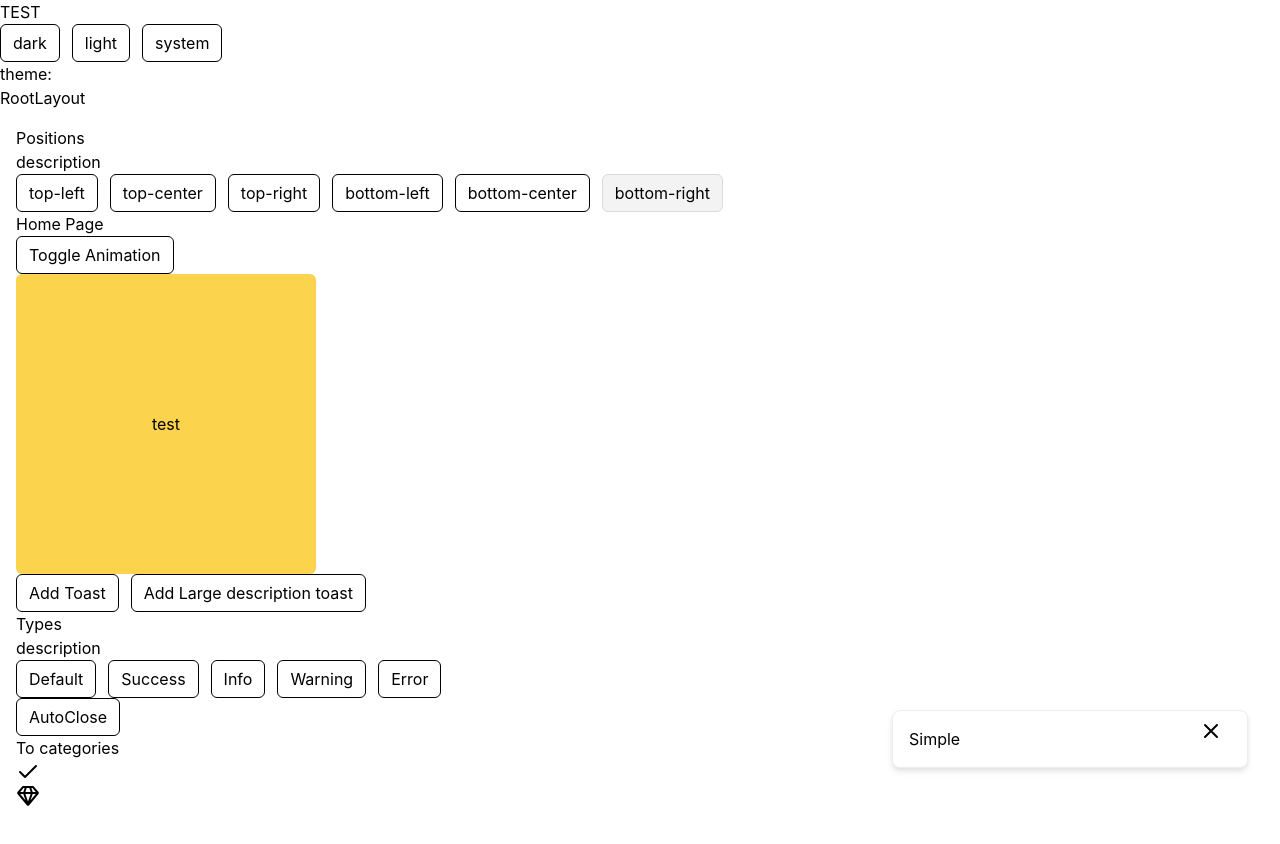
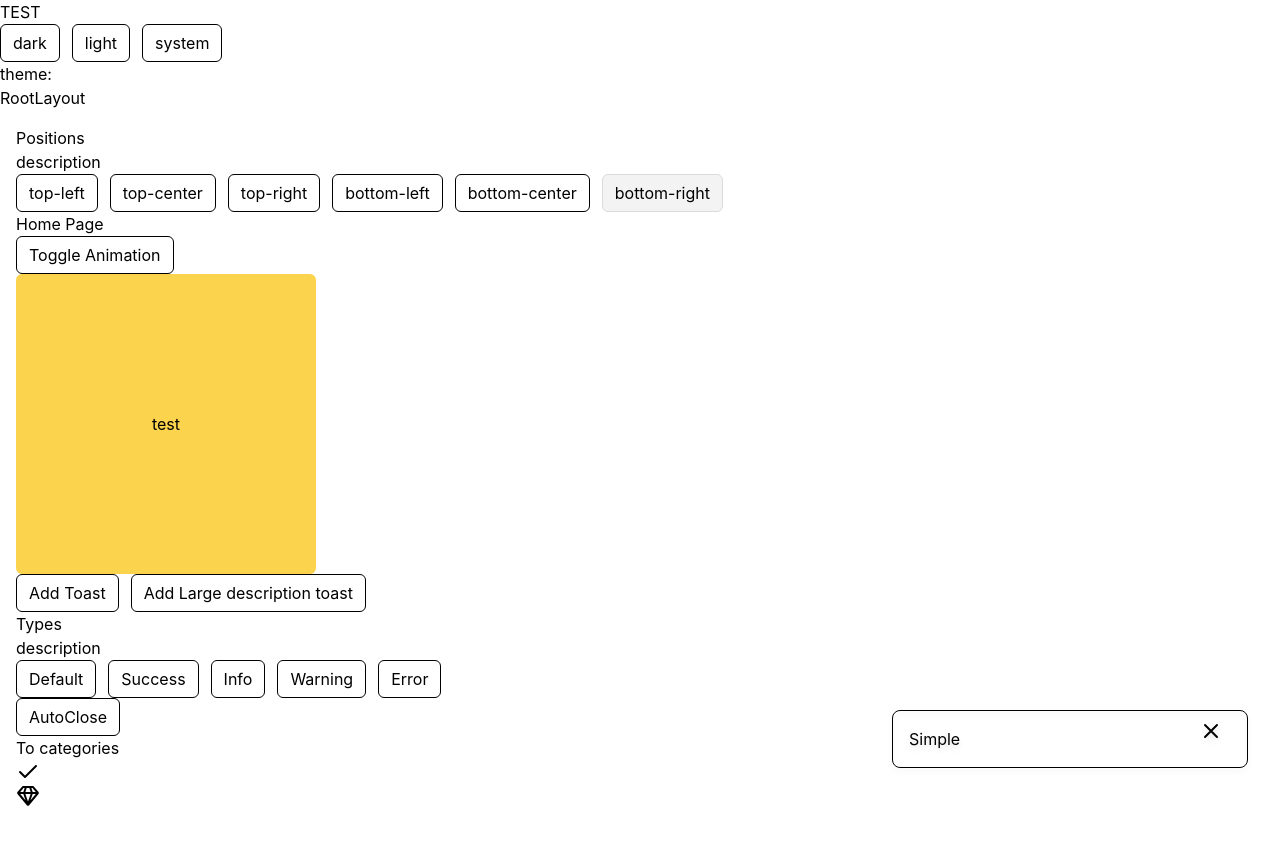
Before and after one commit to DanielEsh/react-toasts, a React (Vite) app: page / in a window 1280 px wide. Both pictures are taken after a click on the button "Add Toast". Shown: the top 844 px of the page. Built offline with nearby package versions, Linux system fonts and the light colour scheme.

Commit message:
feat: dark mode

```diff
--- a/src/components/notification-item.tsx
+++ b/src/components/notification-item.tsx
@@ -75,7 +75,7 @@ export const NotificationItem = (props: Props) => {
 
   return (
     <div
-      className={`notification-item _${type} p-4 drop-shadow-md rounded-lg dark:bg-red-500`}
+      className={`notification-item _${type}  dark:bg-red-500`}
       data-state={open ? 'open' : 'closed'}
       onMouseEnter={handleHover}
       onMouseLeave={handleHoverLeave}
--- a/src/components/toast.tsx
+++ b/src/components/toast.tsx
@@ -8,7 +8,7 @@ interface Props {
 
 export const Toast = ({ title, description, onCloseClick }: Props) => {
   return (
-    <div>
+    <div className="bg-background border border-subtle p-4 drop-shadow-md rounded-lg">
       <div>{title}</div>
       <div>{description}</div>
 
--- a/src/index.css
+++ b/src/index.css
@@ -53,7 +53,7 @@ html[data-theme="dark"] ::-webkit-scrollbar-thumb {
 }
 
 html[data-theme="dark"] ::-webkit-scrollbar-track {
-  background-color: #333;
+  background: var(--colors-bg-surface);
 }
 
 body {
@@ -239,8 +239,8 @@ body {
 
 .notification-item {
   width: 356px;
-  border: 1px solid var(--normal-border);
-  background: var(--normal-bg);
+  /*border: 1px solid var(--normal-border);*/
+  /*background: var(--normal-bg);*/
 
   transition: transform .3s, opacity .3s, height .3s;
 }
--- a/src/tailwind.css
+++ b/src/tailwind.css
@@ -41,7 +41,9 @@
         --colors-neutral-12: #eee;
 
         --colors-bg-surface: var(--colors-gray-1);
+        --colors-background-default: var(--colors-gray-2);
         --colors-foreground-default: var(--colors-gray-12);
+        --colors-border-subtle: var(--colors-gray-4);
     }
 
     html[data-theme="light"]:root {
@@ -59,6 +61,8 @@
         --colors-neutral-12: #202020;
 
         --colors-bg-surface: var(--colors-white);
+        --colors-background-default: var(--colors-gray-2);
         --colors-foreground-default: var(--colors-gray-12);
+        --colors-border-subtle: var(--colors-gray-4);
     }
 }
--- a/tailwind.config.js
+++ b/tailwind.config.js
@@ -6,7 +6,9 @@ export default {
     extend: {
       colors: {
         surface: 'var(--colors-bg-surface)',
+        background: 'var(--colors-background-default)',
         foreground: 'var(--colors-foreground-default)',
+        subtle: 'var(--colors-border-subtle)',
       },
     },
   },
```
